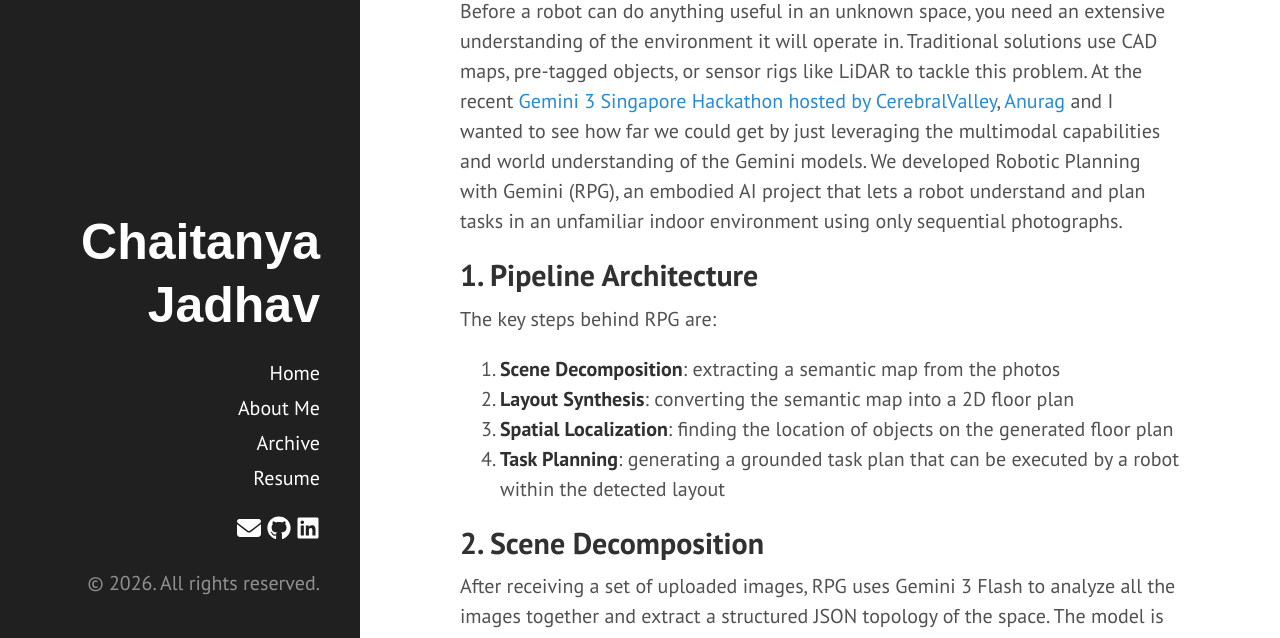
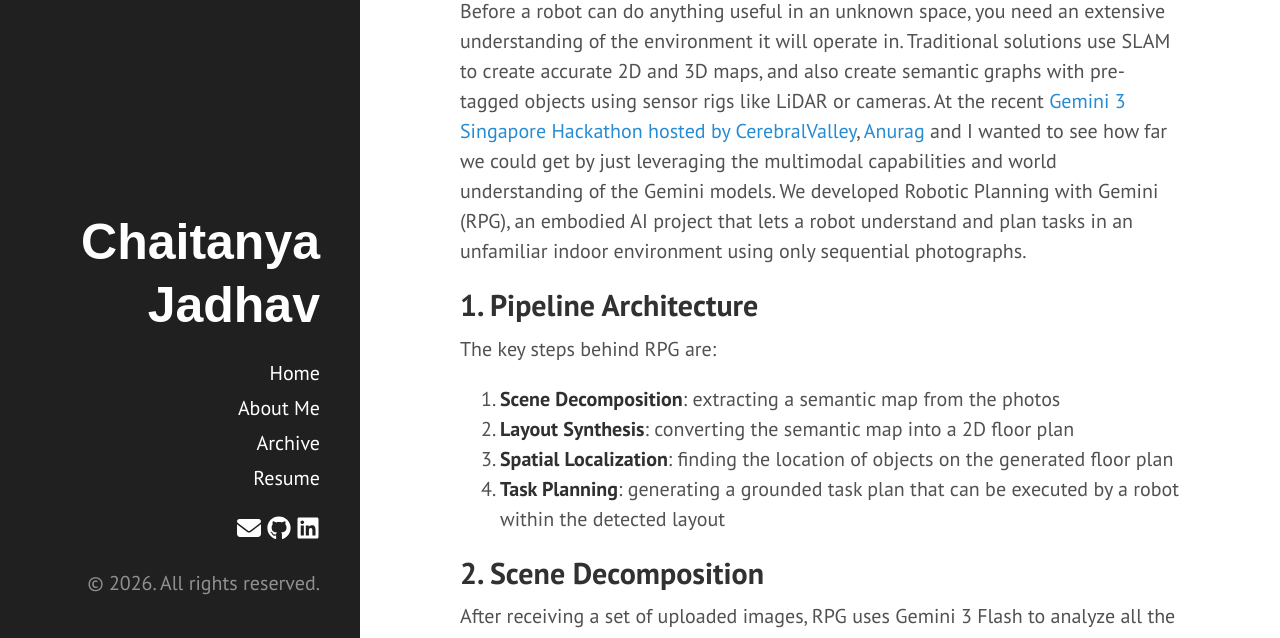
Before and after one commit to indicium15/personal-site, a Jekyll site: the page built from _posts/2026-03-23-cerebralvalley-gemini-hackathon.md, in a window 1280 px wide and 900 px high, scrolled down 382 px, cut to the strip 262-900 px from the top of the window. Built offline with Jekyll 4.4.1, drawn with Linux system fonts in a browser that asks for light colours.

Commit message:
Add favicon, minor edit to post

```diff
--- a/_includes/head.html
+++ b/_includes/head.html
@@ -23,6 +23,7 @@
   <!-- Icons -->
   <link rel="apple-touch-icon-precomposed" sizes="144x144"
     href="{{ site.baseurl }}public/apple-touch-icon-144-precomposed.png">
+  <link rel="icon" type="image/svg+xml" href="{{ site.baseurl }}public/favicon.svg">
   <link rel="shortcut icon" href="{{ site.baseurl }}public/favicon.ico">
 
   <!-- RSS -->
--- a/_posts/2026-03-23-cerebralvalley-gemini-hackathon.md
+++ b/_posts/2026-03-23-cerebralvalley-gemini-hackathon.md
@@ -10,7 +10,7 @@ tags: hackathon
   <video src="{{'/'|relative_url}}assets/rpg-hackathon/demo.mov" autoplay loop muted playsinline style="width:100%; max-width:100%;"></video>
 </p>
 
-Before a robot can do anything useful in an unknown space, you need an extensive understanding of the environment it will operate in. Traditional solutions use CAD maps, pre-tagged objects, or sensor rigs like LiDAR to tackle this problem. At the recent [Gemini 3 Singapore Hackathon hosted by CerebralValley](https://cerebralvalley.ai/e/gemini-3-singapore-hackathon/hackathon/gallery), [Anurag](https://www.linkedin.com/in/anurag-roy-ba2788208/) and I wanted to see how far we could get by just leveraging the multimodal capabilities and world understanding of the Gemini models. We developed Robotic Planning with Gemini (RPG), an embodied AI project that lets a robot understand and plan tasks in an unfamiliar indoor environment using only sequential photographs.
+Before a robot can do anything useful in an unknown space, you need an extensive understanding of the environment it will operate in. Traditional solutions use SLAM to create accurate 2D and 3D maps, and also create semantic graphs with pre-tagged objects using sensor rigs like LiDAR or cameras. At the recent [Gemini 3 Singapore Hackathon hosted by CerebralValley](https://cerebralvalley.ai/e/gemini-3-singapore-hackathon/hackathon/gallery), [Anurag](https://www.linkedin.com/in/anurag-roy-ba2788208/) and I wanted to see how far we could get by just leveraging the multimodal capabilities and world understanding of the Gemini models. We developed Robotic Planning with Gemini (RPG), an embodied AI project that lets a robot understand and plan tasks in an unfamiliar indoor environment using only sequential photographs.
 
 ## 1. Pipeline Architecture
 
```
Also changed, not shown: public/apple-touch-icon-144-precomposed.png, public/favicon.ico, public/favicon.svg (added).
